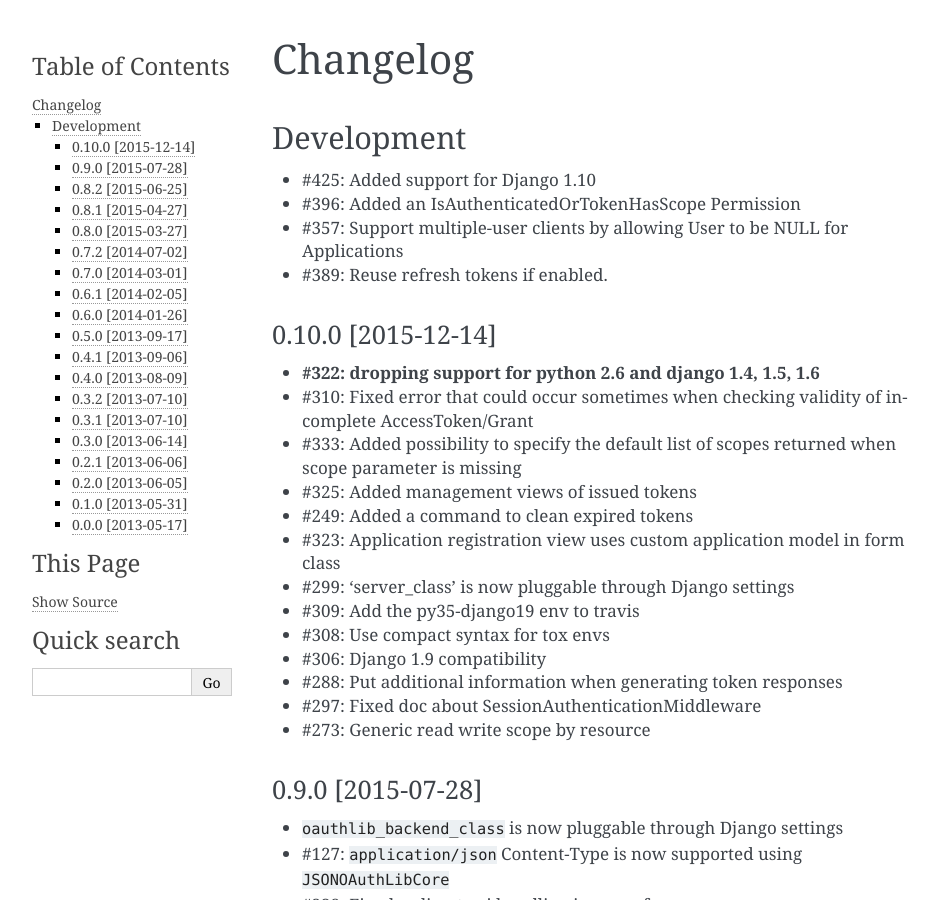
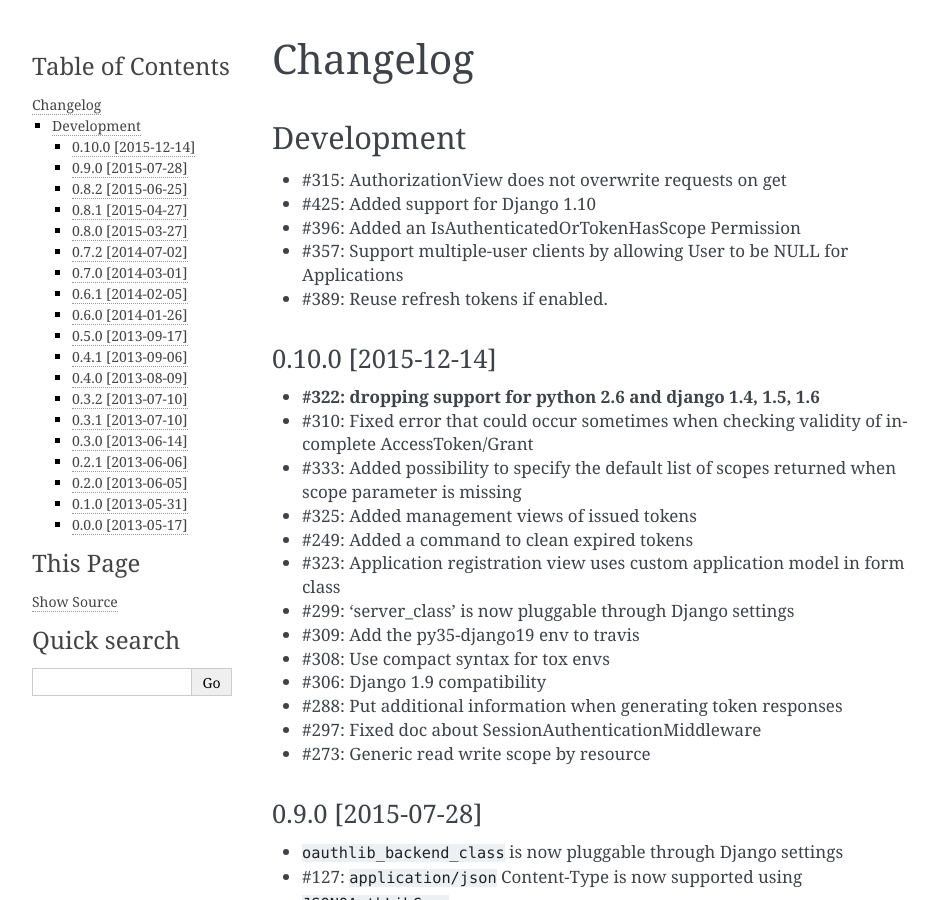
Before and after one commit to sheriffwoody0922/oauth-python-django, a Sphinx documentation site: the page built from docs/changelog.rst, in a window 1280 px wide and 900 px high. Shown: the whole window, without its empty margins (148-1082 px from the left). Built offline with Sphinx 7.4.7, drawn with Linux system fonts in a browser that asks for light colours.

Commit message:
Changelog updated

```diff
--- a/README.rst
+++ b/README.rst
@@ -100,6 +100,7 @@ Changelog
 Development
 ~~~~~~~~~~~
 
+* #315: AuthorizationView does not overwrite requests on get
 * #425: Added support for Django 1.10
 * #396: added an IsAuthenticatedOrTokenHasScope Permission
 * #357: Support multiple-user clients by allowing User to be NULL for Applications
--- a/docs/changelog.rst
+++ b/docs/changelog.rst
@@ -4,6 +4,7 @@ Changelog
 Development
 ~~~~~~~~~~~
 
+* #315: AuthorizationView does not overwrite requests on get
 * #425: Added support for Django 1.10
 * #396: Added an IsAuthenticatedOrTokenHasScope Permission
 * #357: Support multiple-user clients by allowing User to be NULL for Applications
```
Also changed, not shown: 1 other file.
